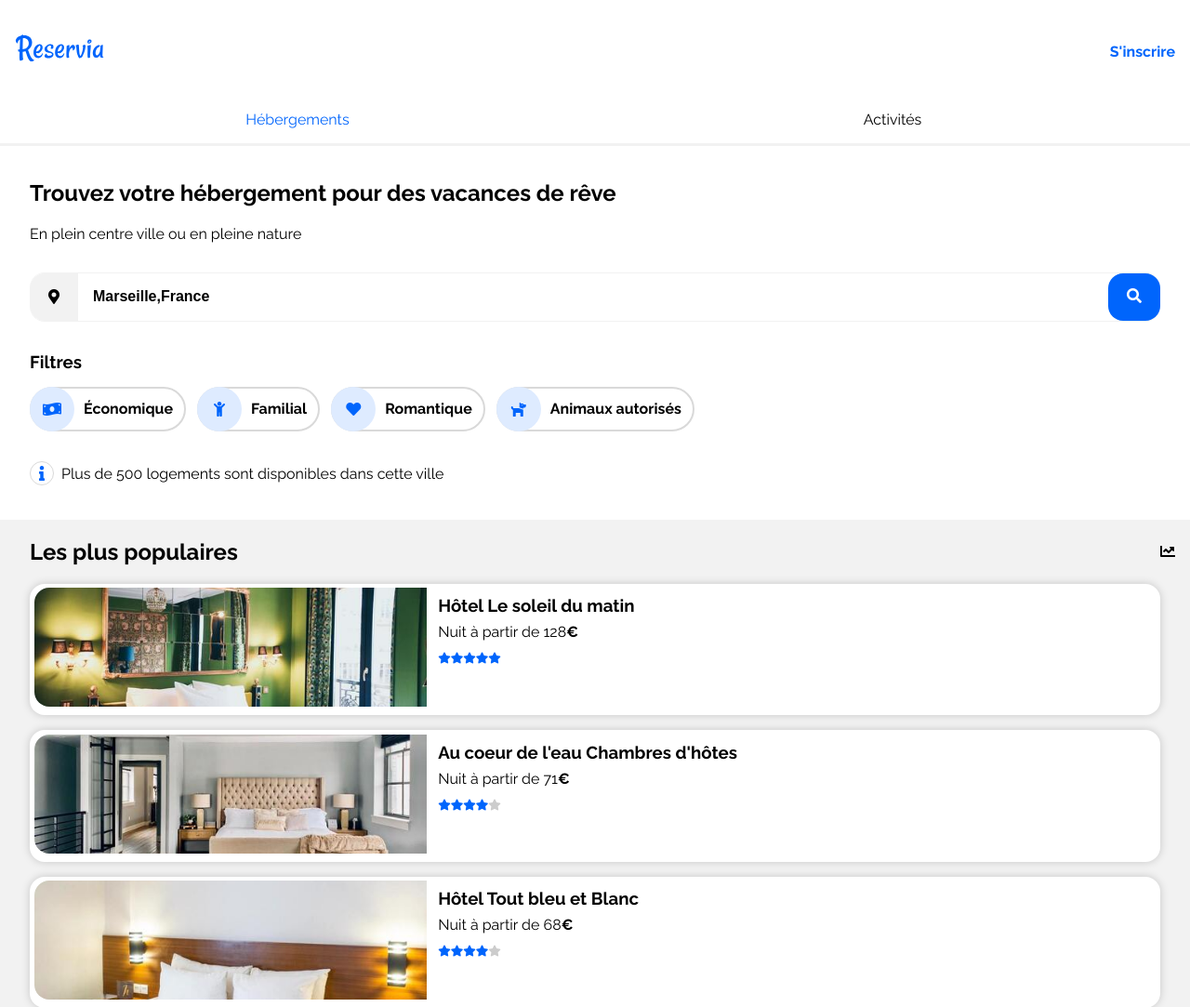
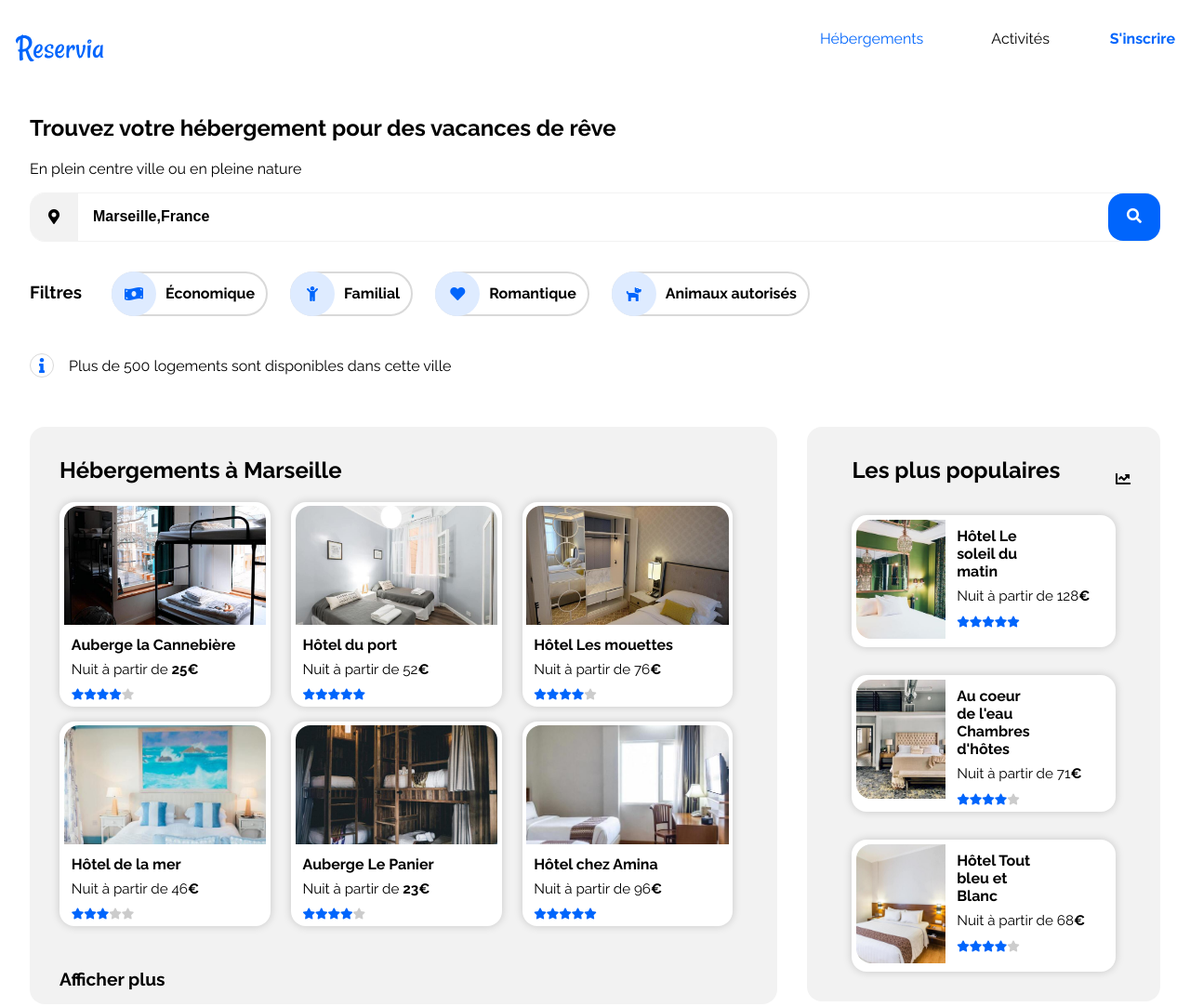
Before and after one commit to ZinedineMess/Reservia, a plain HTML site: page index.html in a window 1280 px wide. Shown: the top 1083 px of the page at 93% size. Drawn offline with Linux system fonts and the light colour scheme.

Commit message:
html,css(elements): creation section hébergements/hébergements populaire/footer/début section activités version desktop

```diff
--- a/index.html
+++ b/index.html
@@ -28,7 +28,9 @@
                 <li><a href="#activités">Activités</a></li>
             </ul>
         </nav>
+        <div>
             <a class="inscrire" href="#">S'inscrire</a>
+        </div>
     </div>
     <main>
         <!--Section Recherche-->
@@ -87,6 +89,7 @@
                 <header>
                     <h2>Hébergements à Marseille</h2>
                 </header>
+                <div>
                     <article>
                         <a href="#">
                             <img src="assets/images/hebergements/4_small/marcus-loke-WQJvWU_HZFo-unsplash.jpg"
@@ -159,6 +162,7 @@
                             </span>
                         </a>
                     </article>
+                </div>
                 <div class="show-more"><a href="#">Afficher plus</a></div>
             </section>
             <aside>
@@ -210,11 +214,13 @@
                 </article>
             </aside>
         </div>
-        <!--Section Hébergements-->
+        <!--Section Activités-->
         <div id="activités">
             <header>
                 <h2>Activités à Marseille</h2>
             </header>
+            <div class="activités-article">
+                <div class="article-vertical">
                     <article>
                         <a href="#">
                             <img src="assets/images/activites/4_small/reno-laithienne-QUgJhdY5Fyk-unsplash.jpg"
@@ -222,7 +228,8 @@
                             <h3>Vieux Port</h3>
                         </a>
                     </article>
-            <div>
+                </div>
+                <div class="article-double">
                     <article>
                         <a href="#">
                             <img src="assets/images/activites/4_small/paul-hermann-QFTrLdQIRhI-unsplash.jpg"
@@ -238,6 +245,7 @@
                         </a>
                     </article>
                 </div>
+                <div class="article-vertical">
                     <article>
                         <a href="#">
                             <img src="assets/images/activites/4_small/kilyan-sockalingum-NR8-cBCN3aI-unsplash.jpg"
@@ -245,7 +253,8 @@
                             <h3>Parc National des Calanques</h3>
                         </a>
                     </article>
-            <div>
+                </div>
+                <div class="article-double">
                     <article>
                         <a href="#">
                             <img src="assets/images/activites/4_small/florian-wehde-xW9e8gdotxI-unsplash.jpg"
@@ -260,6 +269,7 @@
                             <h3>Parc Longchamp</h3>
                         </a>
                     </article>
+                </div>
             </div>
         </div>
     </main>
--- a/style.css
+++ b/style.css
@@ -15,6 +15,10 @@ body {
 
 .fas {
 	color: #0065fc;
+}
+
+article:hover {
+	transform: scale(1.05);
 }
 
 /*  HEADER  */
@@ -80,6 +84,7 @@ nav li:hover {
 	color: #0065fc;
 	text-decoration: none;
 	font-weight: bold;
+	margin-top: 2rem;
 }
 
 /*  SECTION RECHERCHE  */
@@ -213,7 +218,7 @@ nav li:hover {
 /* SECTION HEBERGEMENT */
 #hébergements {
 	display: flex;
-	flex-direction: column-reverse;
+	flex-wrap: wrap-reverse;
 }
 
 .hébergements-marseille {
@@ -262,19 +267,19 @@ nav li:hover {
 	color: #cccccc;
 }
 
-.hébergements-marseille div {
-	margin-top: 2rem;
+.show-more {
+	margin-top: 1.9rem;
 	font-size: 120%;
 	font-weight: bold;
 	margin-bottom: 2rem;
 }
 
-.hébergements-marseille div a {
+.show-more a {
 	color: #000;
 	text-decoration: none;
 }
 
-.hébergements-marseille div a:hover {
+.show-more a:hover {
 	color: #0065fc;
 }
 
@@ -384,7 +389,7 @@ aside a {
 	text-decoration: none;
 }
 
-/* SECTION ACTIVITES */
+/* FOOTER */
 
 footer {
 	background: #f2f2f2;
@@ -412,3 +417,185 @@ footer li {
 	margin-bottom: 1rem;
 
 }
+
+/*  DESKTOP  */
+/* Resolution de plus de 1200px */
+@media screen and (min-width: 1200px) {
+
+	/*  HEADER  */
+	header container {
+		margin-top: 0;
+		margin-bottom: 2rem;
+	}
+
+	nav li,
+	.sign-up {
+		padding-top: 1.5rem;
+	}
+
+	.logo {
+		width: auto;
+		margin-left: 1rem;
+		margin-left: 0;
+		margin-top: 1.5rem;
+	}
+
+	nav {
+		order: 0;
+		/* Supprime le changement d'ordre du menu */
+		margin-left: auto;
+		/* Place le menu sur la droite */
+		width: 25%;
+	}
+
+	nav ul {
+		margin-top: 0;
+	}
+
+	nav li {
+		padding-bottom: 0;
+		/* Supprime le padding du bas du menu */
+		border-bottom: 0;
+		/* Supprime la bordure du bas du menu */
+	}
+
+	nav li:hover {
+		border-top: 3px solid #0065fc;
+		border-bottom: 0;
+	}
+
+	.inscrire {
+		display: block;
+		/* Supprime le flex de la version mobile */
+		margin-top: 1.5rem;
+	}
+
+	/* == SECTION RECHERCHE  */
+	.search-form {
+		margin-top: 1rem;
+	}
+
+	.filter-container h3 {
+		display: flex;
+		align-items: center;
+		width: auto;
+	}
+
+	.filter-container div {
+		margin-right: 1.5rem;
+	}
+
+	.filter-result {
+		margin: 1rem 0;
+	}
+
+	.filter-result span {
+		margin-right: 1rem;
+	}
+
+	/* SECTION HEBERGEMENT */
+
+	#hébergements {
+		flex-wrap: nowrap;
+		align-items: baseline;
+	}
+
+	.hébergements-marseille,
+	aside {
+		width: 100%;
+		background: #f2f2f2;
+		border-radius: 1rem;
+		padding: 2rem 1rem 1rem 1rem;
+	}
+
+	.hébergements-marseille div {
+		display: flex;
+		flex-wrap: wrap;
+		flex-direction: row;
+		justify-content: space-between;
+		margin-left: 1rem;
+		margin-right: 2rem;
+		margin-top: 2;
+		margin-bottom: 0;
+	}
+
+	.hébergements-marseille h3 {
+		font-size: 100%;
+	}
+
+	.hébergements-marseille article {
+		width: 30%;
+	}
+
+	.hébergements-marseille h2 {
+		margin-top: auto;
+		margin-left: 1rem;
+	}
+
+	.hébergements-marseille p {
+		margin-top: 0.4rem;
+		font-size: 0.95rem;
+		white-space: nowrap;
+	}
+
+	aside {
+		width: 45%;
+		margin-right: 2rem;
+		display: flex;
+		flex-direction: column;
+		justify-content: space-around;
+	}
+
+	aside h3 {
+		font-size: 100%;
+	}
+
+	aside article {
+		justify-content: center;
+		margin-top: 0.9rem;
+	}
+
+	aside h2 {
+		margin-top: auto;
+	}
+
+	aside p {
+		margin-top: 0.4rem;
+		font-size: 0.95rem;
+		white-space: nowrap;
+	}
+
+	/* SECTION ACTIVITES */
+
+	#activités {
+		margin-left: 2rem;
+		margin-top: 3rem;
+		margin-bottom: 3rem;
+	}
+
+	.activités-article {
+		display: flex;
+		flex-wrap: nowrap;
+		flex-direction: row;
+		justify-content: space-between;
+	}
+
+	.article-vertical {
+		height: 100%;
+		width: auto;
+	}
+
+	/* FOOTER */
+
+	footer {
+		width: 100%;
+		display: flex;
+		flex-direction: row;
+		justify-content: space-between;
+	}
+
+	footer ul {
+		width: 80%;
+	}
+
+}
```
Lines whose indentation alone changed are shown as unchanged.
